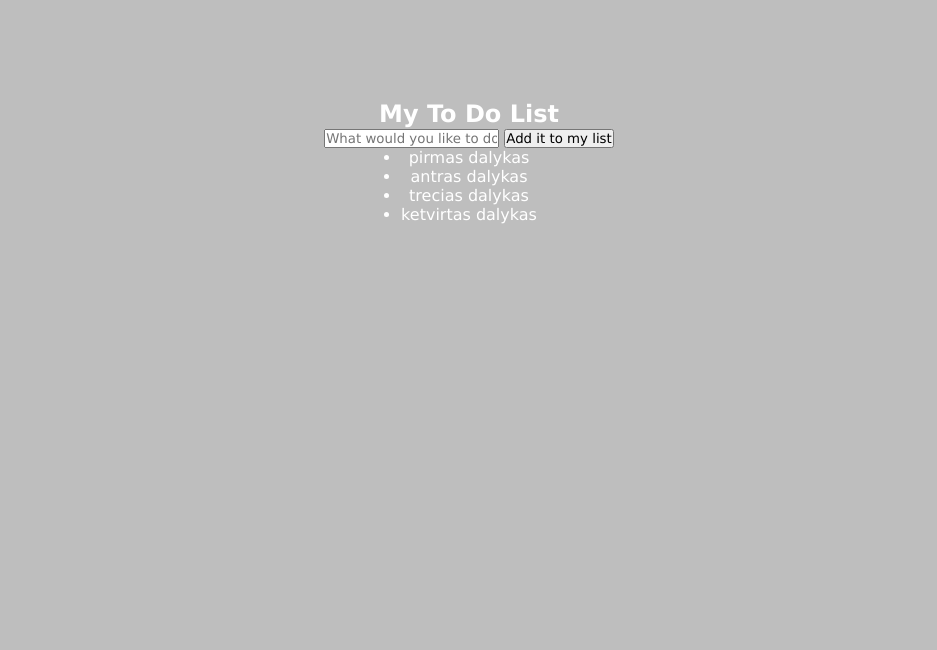
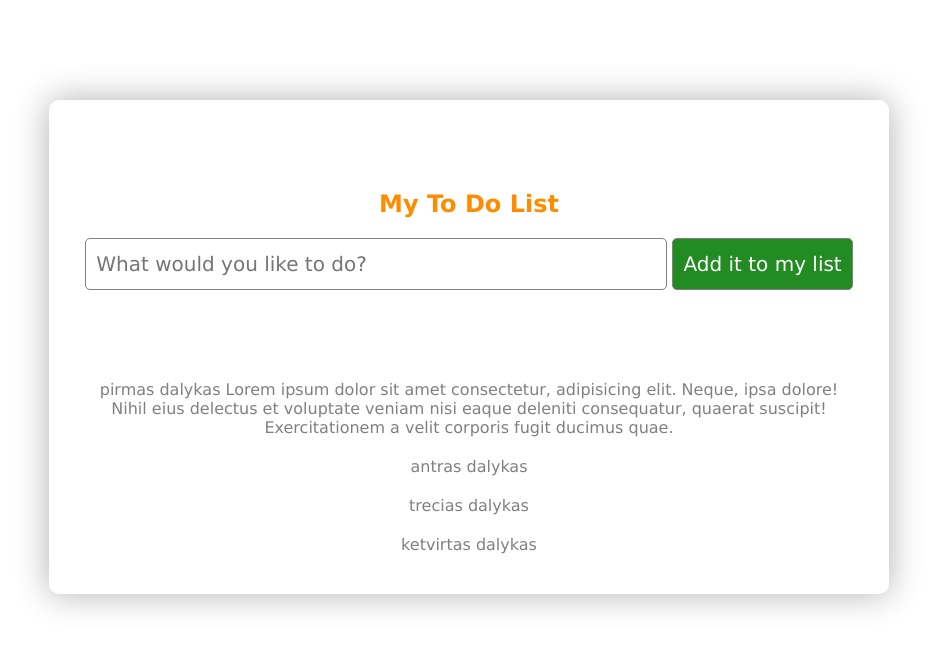
Before and after one commit to abejeris/todoapp, a plain HTML site: page todo.html in a window 1280 px wide. Shown: the whole page, without its empty margins (171-1108 px from the left). Drawn offline with Linux system fonts and the light colour scheme.

Commit message:
todo page

```diff
--- a/todo.html
+++ b/todo.html
@@ -16,7 +16,12 @@
 			</div>
 
 			<ul id="todoList">
-				<li>pirmas dalykas</li>
+				<li>
+					pirmas dalykas Lorem ipsum dolor sit amet consectetur, adipisicing
+					elit. Neque, ipsa dolore! Nihil eius delectus et voluptate veniam nisi
+					eaque deleniti consequatur, quaerat suscipit! Exercitationem a velit
+					corporis fugit ducimus quae.
+				</li>
 				<li>antras dalykas</li>
 				<li>trecias dalykas</li>
 				<li>ketvirtas dalykas</li>
--- a/todo.scss
+++ b/todo.scss
@@ -5,16 +5,58 @@
 }
 
 body {
-	background-color: rgb(190, 190, 190);
-	color: white;
+	color: gray;
 
 	.container {
+		color: darkorange;
 		display: flex;
 		flex-direction: column;
 		width: 70%;
-		max-width: 500px;
+		max-width: 800px;
 		align-items: center;
 		margin: 100px auto;
 		text-align: center;
+		border-radius: 10px;
+		box-shadow: 0px 0px 34px 0px rgba(176, 176, 176, 1);
+		padding: 20px;
+
+		#addTodo {
+			padding: 50px;
+			border-radius: 10px;
+			width: 100%;
+
+			h2 {
+				margin: 20px;
+			}
+
+			input {
+				width: 70%;
+				line-height: 30px;
+				border: 1px solid gray;
+				border-radius: 5px;
+				padding: 10px;
+				font-size: 20px;
+				margin-bottom: 20px;
+				min-width: 160px;
+			}
+
+			button {
+				line-height: 30px;
+				border: 1px solid gray;
+				border-radius: 5px;
+				padding: 10px;
+				font-size: 20px;
+				background-color: forestgreen;
+				color: white;
+			}
+		}
+		#todoList {
+			color: gray;
+			list-style: none;
+
+			li {
+				margin: 20px;
+			}
+		}
 	}
 }
```
Also changed, not shown: todo.css, 1 other file.
